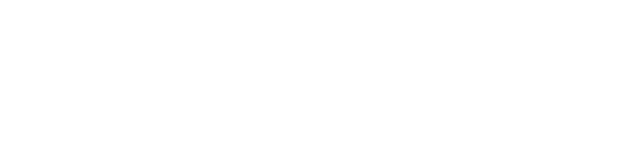
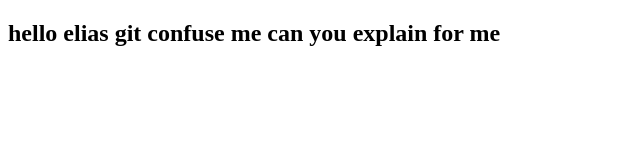
Before and after one commit to Astefora/gitPracticeGroup1, a plain HTML site: page Pages/index.html in a window 1280 px wide. Shown: the whole page, without its empty margins (0-640 px from the left). Drawn offline with Linux system fonts and the light colour scheme.

Commit message:
indexforgropu1
this is me

```diff
--- a/Pages/index.html
+++ b/Pages/index.html
@@ -4,6 +4,7 @@
     <meta charset="UTF-8" />
     <meta name="viewport" content="width=device-width, initial-scale=1.0" />
     <title>Group 1 git pratice</title>
+    <h2>hello elias git  confuse me can you explain for me</h2>
   </head>
   <body>
 
```
